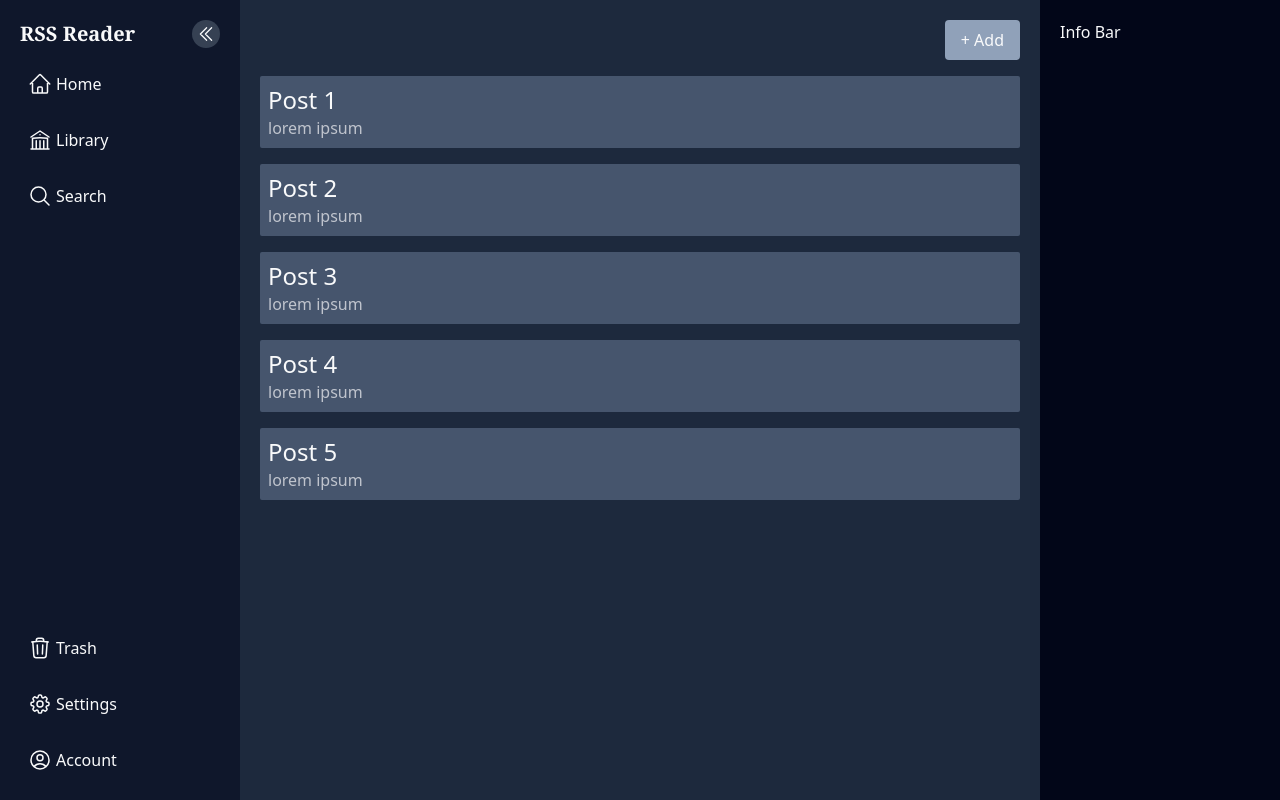
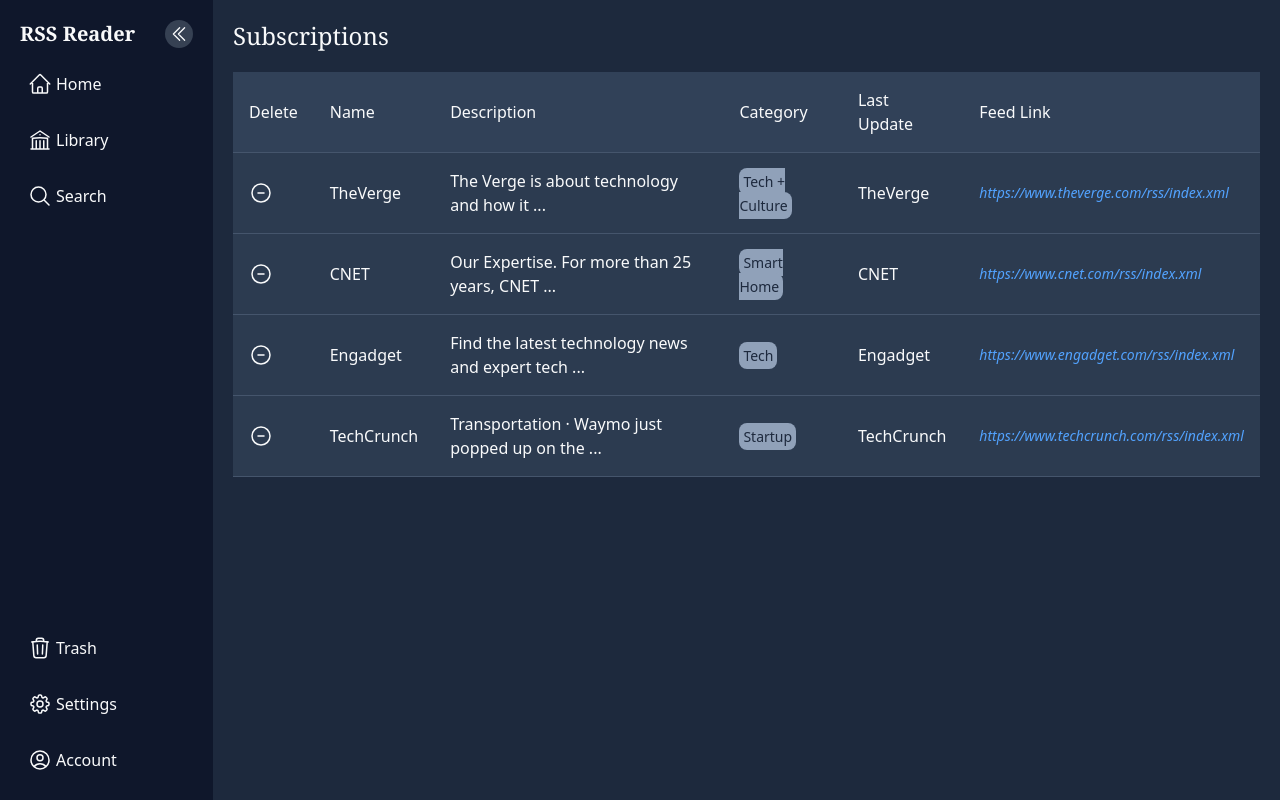
Before and after one commit to chirivelli/rss-frontend, a React (Vite) app: page / in a window 1280 px wide. Built offline with nearby package versions, Linux system fonts and the light colour scheme.

Commit message:
Added a table in library for subs

```diff
--- a/src/App.jsx
+++ b/src/App.jsx
@@ -1,10 +1,9 @@
 import Sidebar from './components/Sidebar.jsx'
 import MainView from './components/MainView.jsx'
-import InfoBar from './components/InfoBar.jsx'
 import { useState } from 'react'
 
 function App() {
-    const [activePage, setActivePage] = useState('Home')
+    const [activePage, setActivePage] = useState('Library')
 
     return (
         <div className='flex h-screen text-gray-50'>
@@ -14,9 +13,9 @@
             <div className='h-full grow bg-slate-800'>
                 <MainView activePage={activePage} />
             </div>
-            <div className='h-full w-60 bg-slate-950'>
-                <InfoBar />
-            </div>
+            {/*<div className='h-full w-60 bg-slate-950'>*/}
+            {/*    <InfoBar />*/}
+            {/*</div>*/}
         </div>
     )
 }
--- a/src/components/pages/Library.jsx
+++ b/src/components/pages/Library.jsx
@@ -1,7 +1,85 @@
+import { useState } from 'react'
+
 function Library() {
+    const [subs, setSubs] = useState([
+        {
+            name: 'TheVerge',
+            description: 'The Verge is about technology and how it ...',
+            lastUpdate: 'TheVerge',
+            category: 'Tech + Culture',
+            feedLink: 'https://www.theverge.com/rss/index.xml',
+        },
+        {
+            name: 'CNET',
+            description: 'Our Expertise. For more than 25 years, CNET  ...',
+            lastUpdate: 'CNET',
+            category: 'Smart Home',
+            feedLink: 'https://www.cnet.com/rss/index.xml',
+        },
+        {
+            name: 'Engadget',
+            description: 'Find the latest technology news and expert tech ...',
+            lastUpdate: 'Engadget',
+            category: 'Tech',
+            feedLink: 'https://www.engadget.com/rss/index.xml',
+        },
+        {
+            name: 'TechCrunch',
+            description: 'Transportation · Waymo just popped up on the ...',
+            lastUpdate: 'TechCrunch',
+            category: 'Startup',
+            feedLink: 'https://www.techcrunch.com/rss/index.xml',
+        },
+    ])
     return (
         <div>
-            <h1>Library</h1>
+            <div>
+                <h2 className='font-serif text-2xl'>Subscriptions</h2>
+                <table className='mt-5 w-full'>
+                    <tr className='border-b-[1px] border-slate-600 bg-slate-700'>
+                        <td className='p-4'>Delete</td>
+                        <td className='p-4'>Name</td>
+                        <td className='p-4'>Description</td>
+                        <td className='p-4'>Category</td>
+                        <td className='p-4'>Last Update</td>
+                        <td className='p-4'>Feed Link</td>
+                    </tr>
+                    {subs.map((sub, i) => (
+                        <tr
+                            className='border-b-[1px] border-slate-600 bg-slate-600/40'
+                            key={i}
+                        >
+                            <td className='p-4'>
+                                <svg
+                                    xmlns='http://www.w3.org/2000/svg'
+                                    fill='none'
+                                    viewBox='0 0 24 24'
+                                    stroke-width='1.5'
+                                    stroke='currentColor'
+                                    className='size-6'
+                                >
+                                    <path
+                                        stroke-linecap='round'
+                                        stroke-linejoin='round'
+                                        d='M15 12H9m12 0a9 9 0 1 1-18 0 9 9 0 0 1 18 0Z'
+                                    />
+                                </svg>
+                            </td>
+                            <td className='p-4'>{sub.name}</td>
+                            <td className='p-4'>{sub.description}</td>
+                            <td className='p-4'>
+                                <span className='rounded-lg bg-slate-400 p-1 text-sm text-slate-800'>
+                                    {sub.category}
+                                </span>
+                            </td>
+                            <td className='p-4'>{sub.lastUpdate}</td>
+                            <td className='p-4 text-sm text-blue-400 italic'>
+                                {sub.feedLink}
+                            </td>
+                        </tr>
+                    ))}
+                </table>
+            </div>
         </div>
     )
 }
```
